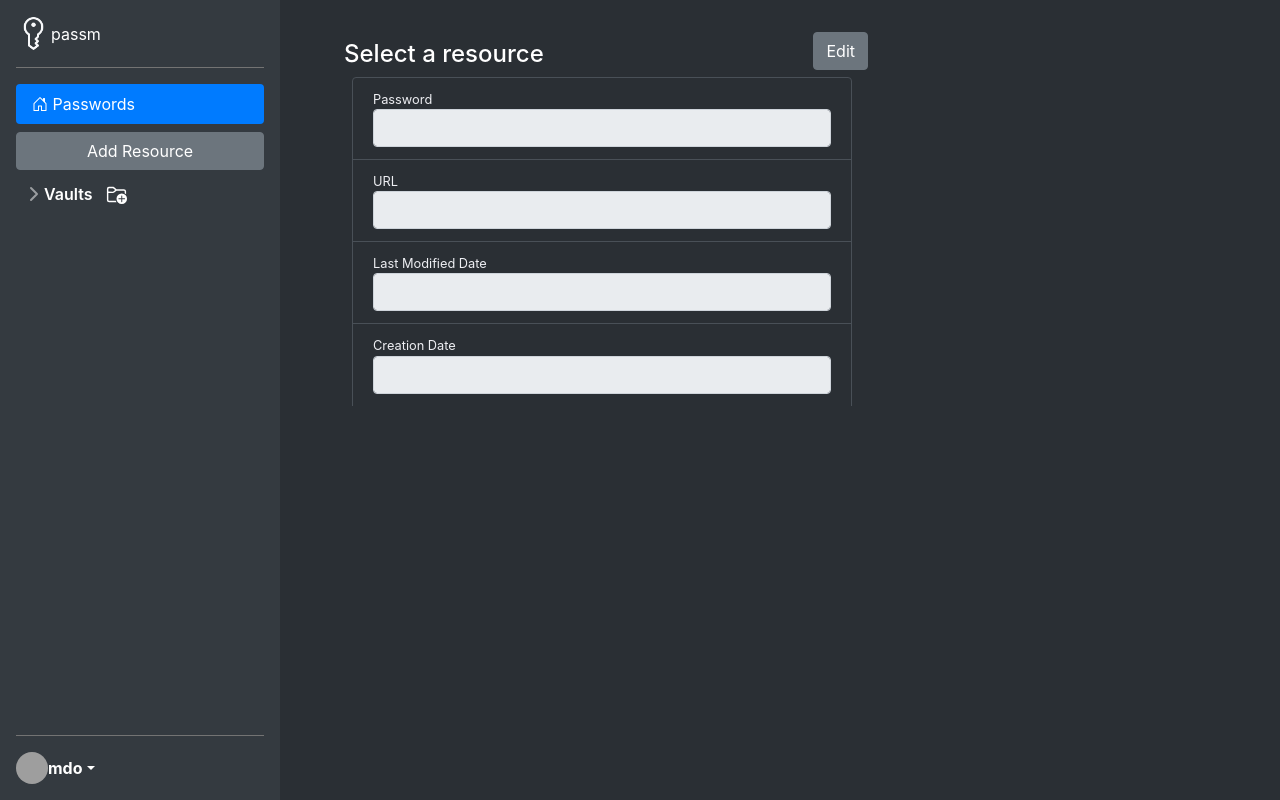
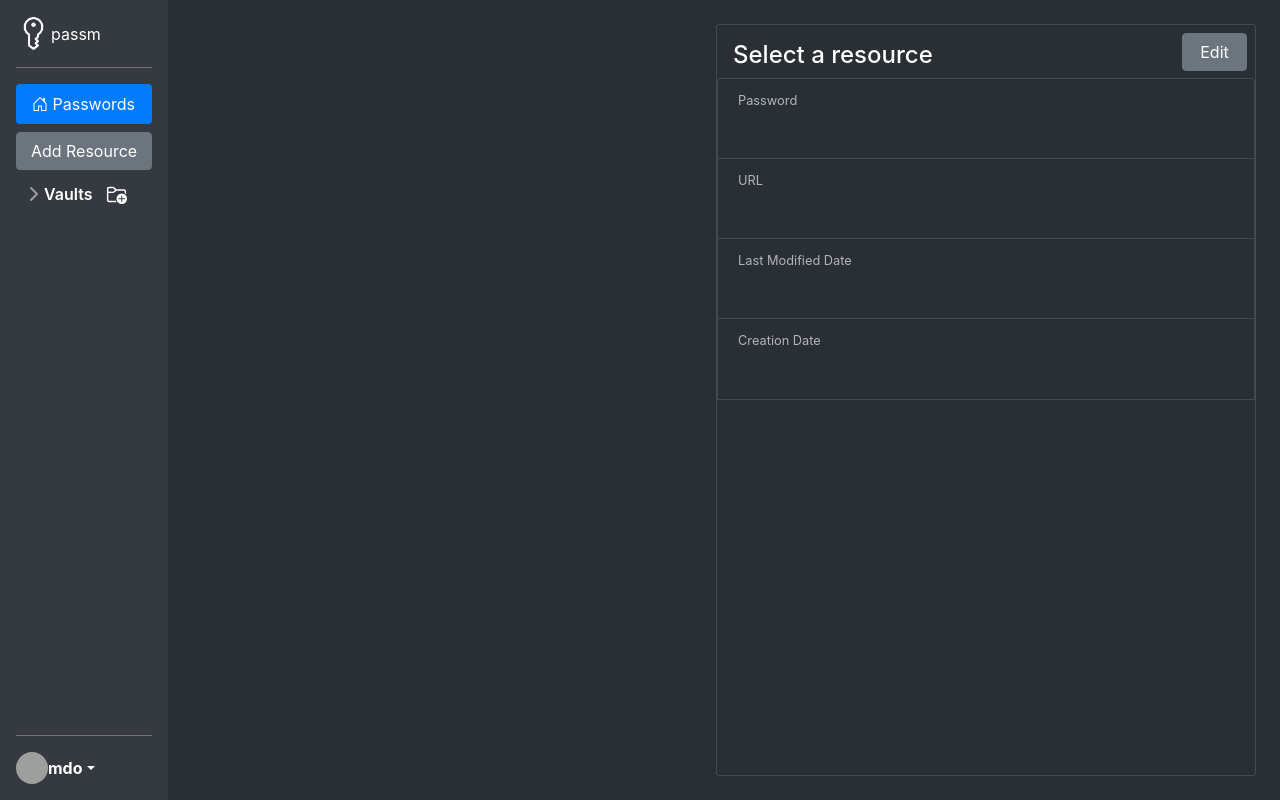
Before and after one commit to nikita-h1s/password-manager, a Flask app: template passm/templates/passwords_list.html in a window 1280 px wide. Run offline with Flask 3, Linux system fonts and the light colour scheme; the template is opened without the code that fills it, so the values that code supplies are empty; grey boxes are pictures that could not be loaded.

Commit message:
Add styles and js for resource info side panel

```diff
--- a/passm/static/css/main.css
+++ b/passm/static/css/main.css
@@ -1,6 +1,7 @@
 :root {
     --main-bg-color: #2a2f34;
     --hover-bg-color: #41474d;
+    --bs-secondary-color: rgba(222, 226, 230, 0.75);
 }
 
 .form-wrapper {
@@ -129,12 +130,6 @@
     }
 }
 
-.list-group {
-    width: 100%;
-    margin-inline: 1.5rem;
-    overflow-y: auto;
-}
-
 ::-webkit-scrollbar {
     width: 12px;
 }
@@ -149,12 +144,24 @@
     -webkit-box-shadow: inset 0 0 6px rgba(0,0,0,0.5);
 }
 
-.list-group-item {
+.resource-list {
+    width: 500px;
+    margin-left: 0;
+    margin-inline: 1.5rem;
+    overflow-y: auto;
+}
+
+.resource-list-item {
     background-color: transparent;
+    cursor: pointer;
+    user-select: none;
     color: #eeeff3;
     border-width: 1px;
     border-color: #495057;
-    width: 500px;
+}
+
+.list-group-item-active {
+    background-color: #343A40;
 }
 
 .list-group-item:focus,
@@ -162,3 +169,29 @@
     background-color: #343a40;
     color: white;
 }
+
+.resource-info {
+    width: 540px;
+    border: solid 1px #434A50;
+    border-radius: 3px;
+}
+
+.resource-info-input.form-control:disabled,
+.resource-info-input.form-control[readonly] {
+    background-color: transparent !important;
+    border: none;
+    color: white;
+}
+
+.resource-info-item {
+    background-color: var(--main-bg-color);
+    border-color: #434A50;
+}
+
+.text-body-secondary {
+    color: var(--bs-secondary-color);
+}
+
+.edit-button {
+    width: 65px;
+}
```
Also changed, not shown: passm/static/js/main.js (+80 -9 lines).
